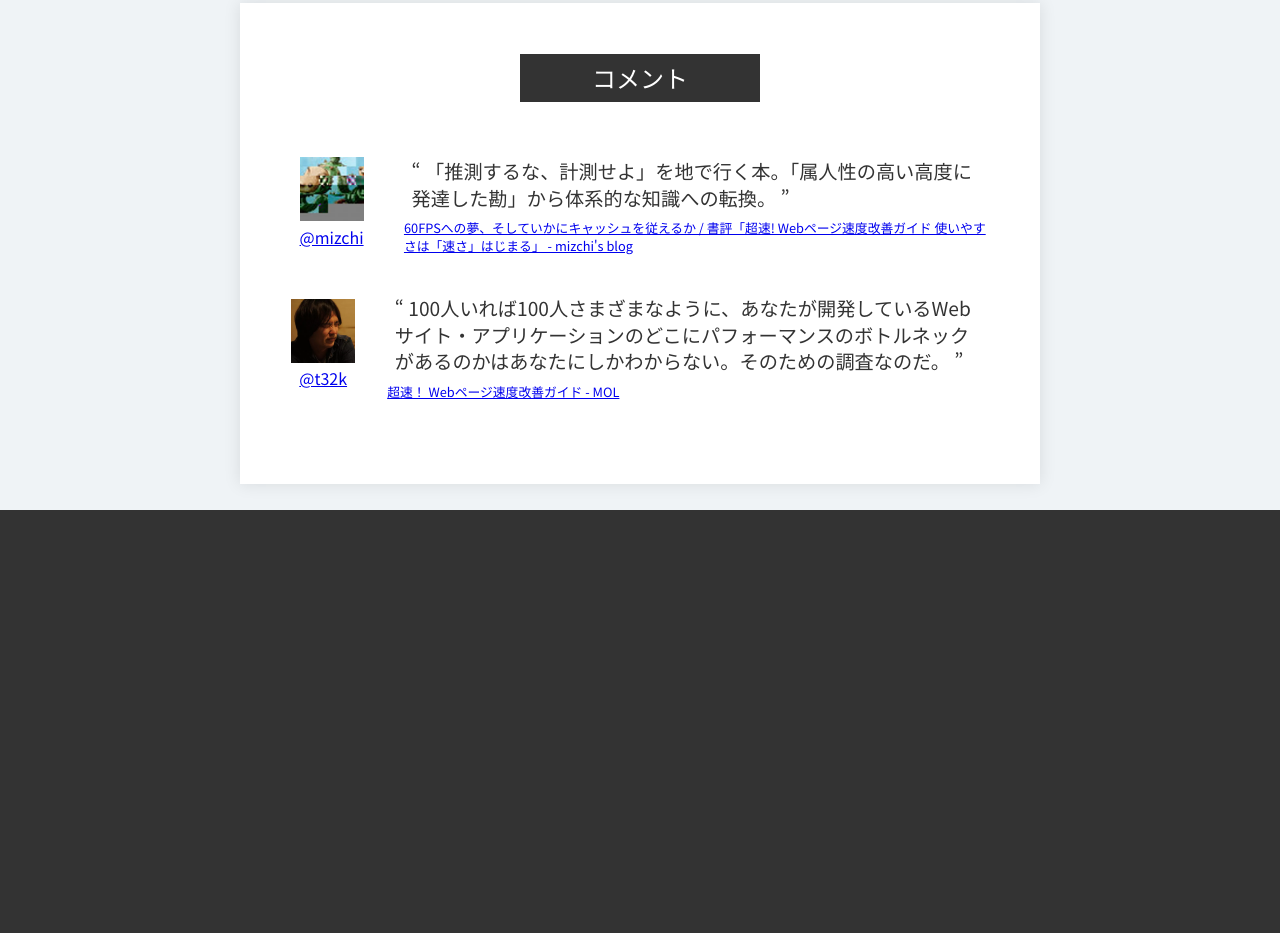
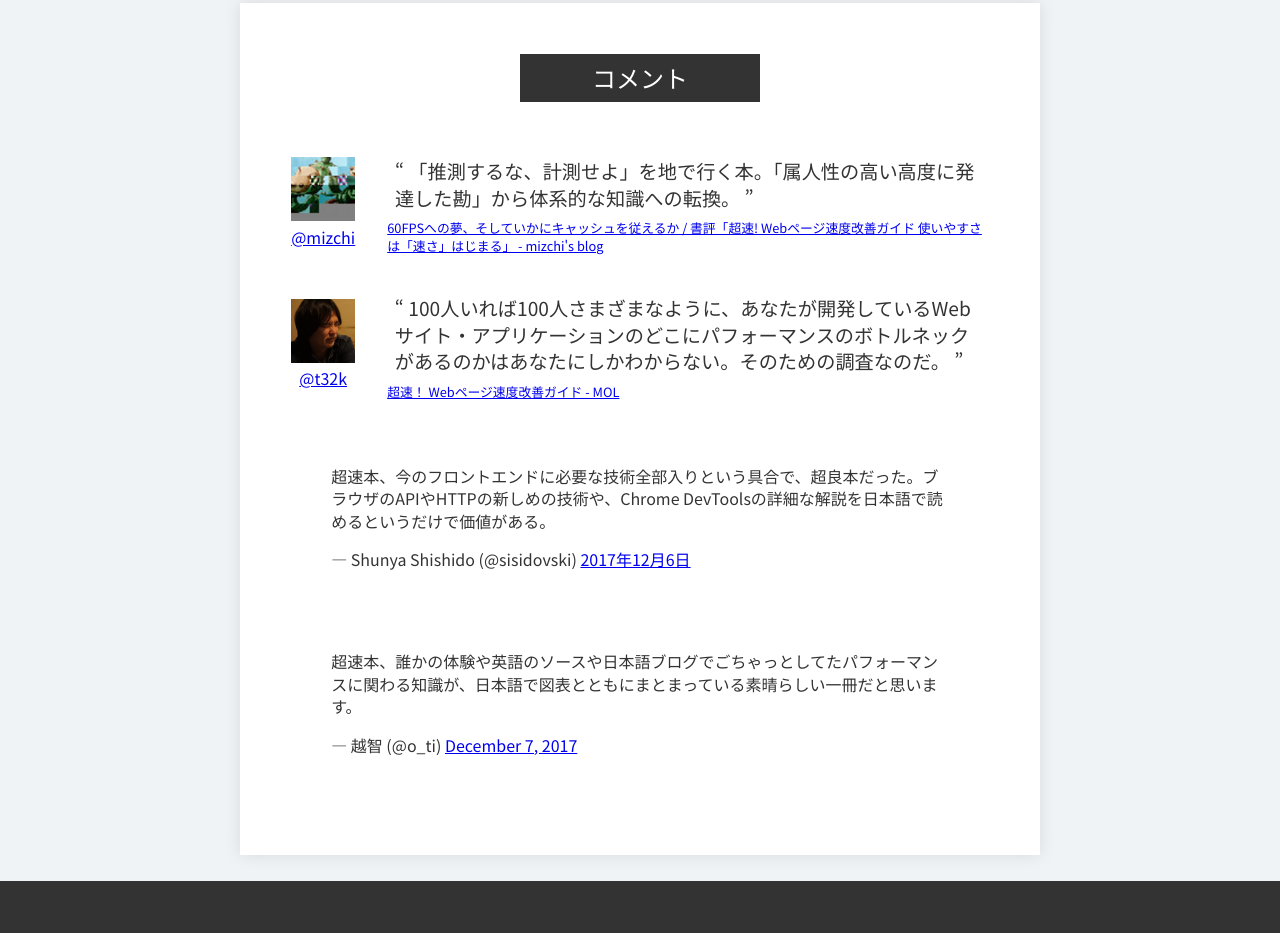
Before and after one commit to 1000ch/webperf.guide, a website: page public/index.html in a window 1280 px wide. Shown: the part 3015-3948 px from the top of the page. Before the commit the page ends 3600 px from the top, so only its background shows below. Drawn offline with nearby package versions, Linux system fonts and the light colour scheme.

Commit message:
Add comments

```diff
--- a/public/css/component.css
+++ b/public/css/component.css
@@ -113,16 +113,24 @@
 .Comment {
   display: flex;
   align-items: center;
+  justify-content: center;
   margin: 2em 0;
 }
 
+.Comment__Person {
+  padding-right: 2em;
+}
+
 .Comment__Avatar {
-  padding-right: 2em;
   text-align: center;
 }
 
 .Comment__Avatar img {
   width: 4em;
+}
+
+.Comment__Name {
+  text-align: center;
 }
 
 .Comment__Quote blockquote::before {
--- a/public/index.html
+++ b/public/index.html
@@ -198,13 +198,15 @@
           <div class="Inner">
             <h2 class="Headline">コメント</h2>
             <div class="Comment">
+              <div class="Comment__Person">
+                <a href="https://twitter.com/mizchi">
                   <div class="Comment__Avatar">
-                <a href="https://twitter.com/mizchi">
                     <picture>
                       <source type="image/webp" srcset="img/mizchi.webp">
                       <img src="img/mizchi.jpg" alt="">
                     </picture>
-                  @mizchi
+                  </div>
+                  <div class="Comment__Name">@mizchi</div>
                 </a>
               </div>
               <div class="Comment__Quote">
@@ -217,13 +219,17 @@
               </div>
             </div>
             <div class="Comment">
+              <div class="Comment__Person">
+                <a href="https://twitter.com/t32k">
                   <div class="Comment__Avatar">
-                <a href="https://twitter.com/t32k">
                     <picture>
                       <source type="image/webp" srcset="img/t32k.webp">
                       <img src="img/t32k.jpg" alt="">
                     </picture>
+                  </div>
+                  <div class="Comment__Name">
                     @t32k
+                  </div>
                 </a>
               </div>
               <div class="Comment__Quote">
@@ -234,6 +240,19 @@
                   <a href="https://t32k.me/mol/log/978-4774194004-chou-soku/">超速！ Webページ速度改善ガイド - MOL</a>
                 </div>
               </div>
+            </div>
+            <div class="Comment">
+              <blockquote class="twitter-tweet" data-lang="ja">
+                <p lang="ja" dir="ltr">超速本、今のフロントエンドに必要な技術全部入りという具合で、超良本だった。ブラウザのAPIやHTTPの新しめの技術や、Chrome DevToolsの詳細な解説を日本語で読めるというだけで価値がある。</p>&mdash; Shunya
+                Shishido (@sisidovski)
+                <a href="https://twitter.com/sisidovski/status/938398355813646337?ref_src=twsrc%5Etfw">2017年12月6日</a>
+              </blockquote>
+            </div>
+            <div class="Comment">
+              <blockquote class="twitter-tweet">
+                <p lang="ja" dir="ltr">超速本、誰かの体験や英語のソースや日本語ブログでごちゃっとしてたパフォーマンスに関わる知識が、日本語で図表とともにまとまっている素晴らしい一冊だと思います。</p>&mdash; 越智 (@o_ti)
+                <a href="https://twitter.com/o_ti/status/938678346820366336?ref_src=twsrc%5Etfw">December 7, 2017</a>
+              </blockquote>
             </div>
           </div>
         </div>
@@ -271,5 +290,6 @@
         navigator.serviceWorker.register('service-worker.js');
       }
     </script>
+    <script async src="//platform.twitter.com/widgets.js"></script>
   </body>
 </html>
```
Lines whose indentation alone changed are shown as unchanged.
